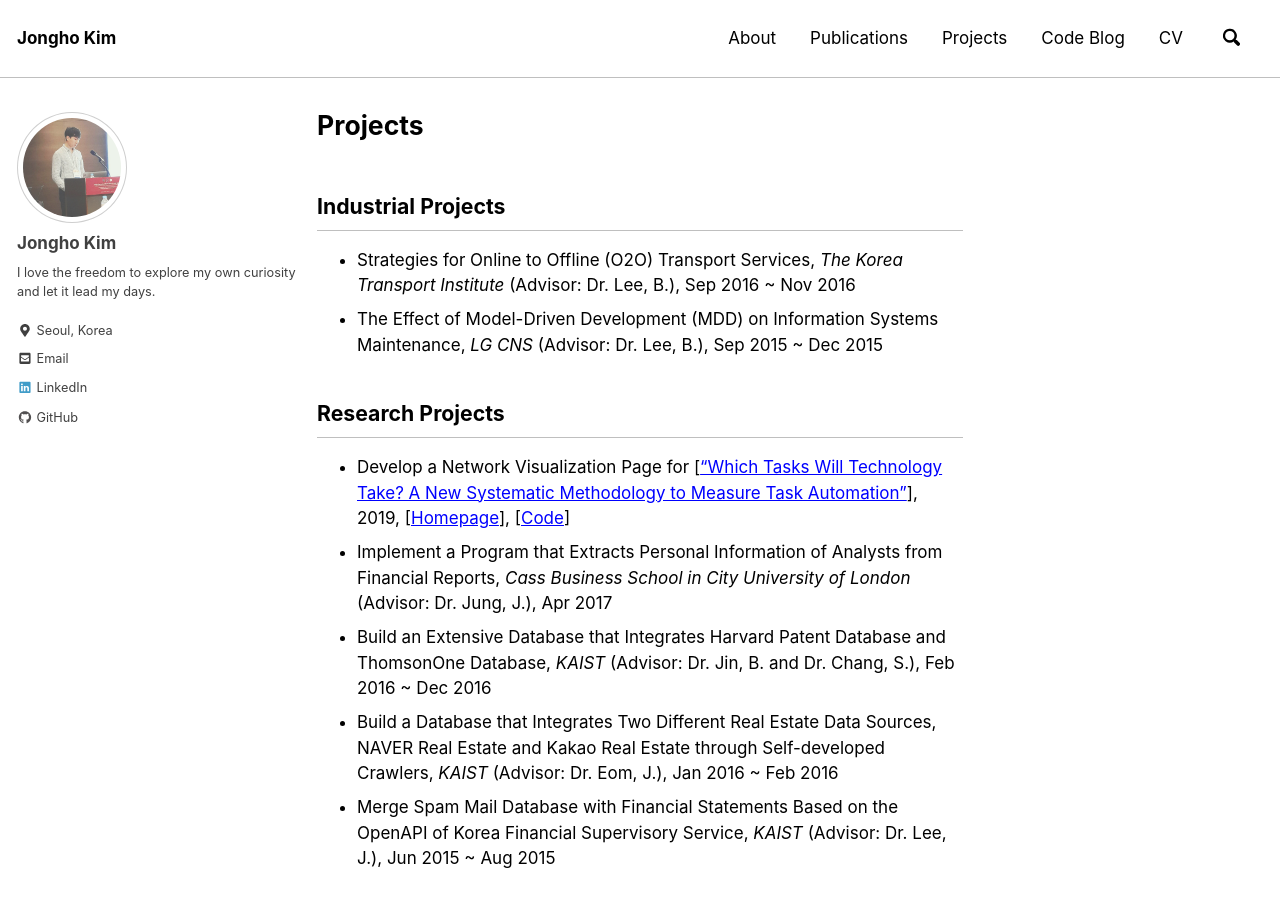
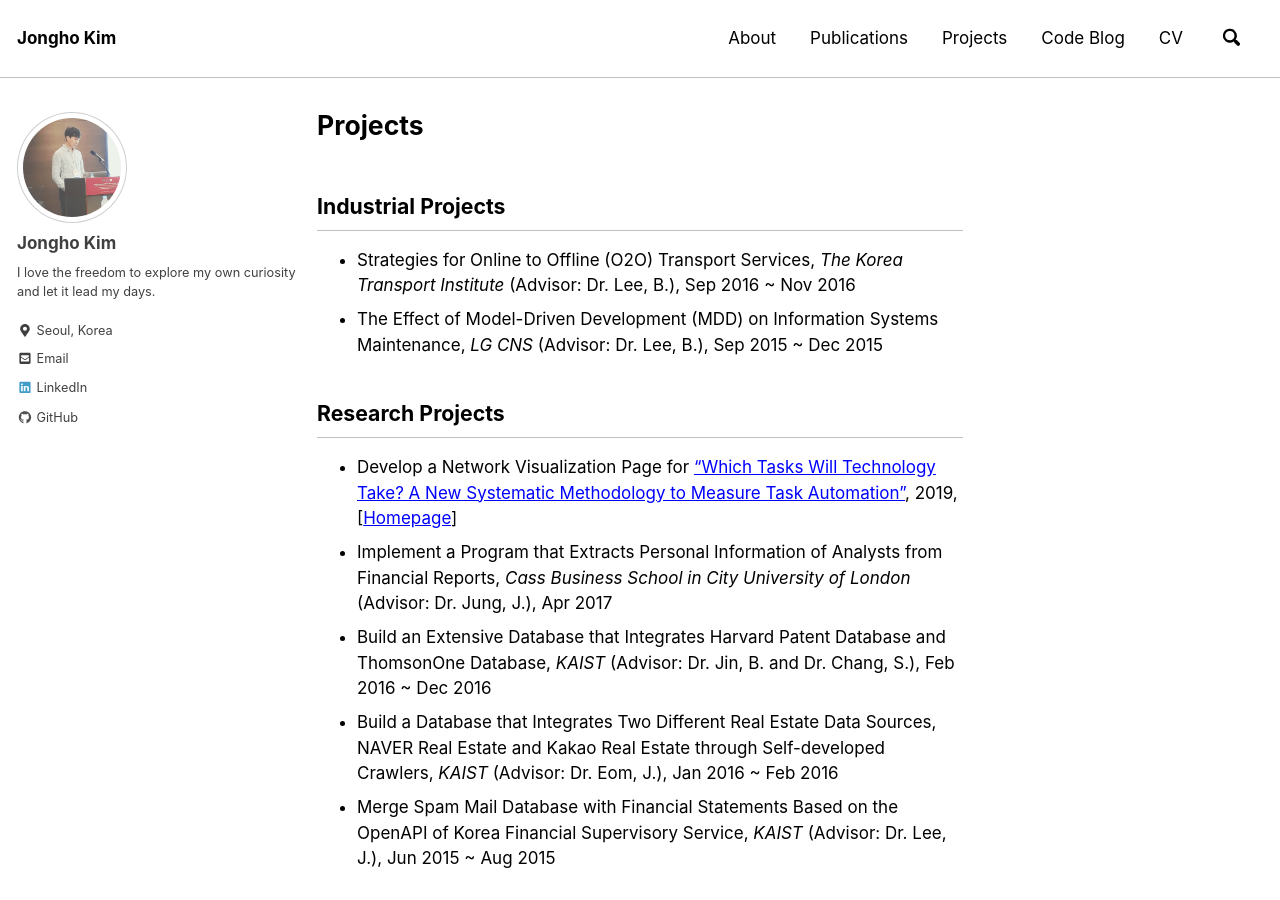
Before and after one commit to jonghkim/jonghkim.github.io, a Jekyll site: the page built from _pages/project.md, in a window 1280 px wide and 900 px high. Built offline with Jekyll 4.4.1, drawn with Linux system fonts in a browser that asks for light colours; nearby versions of some CDN libraries.

Commit message:
project update

```diff
--- a/_pages/project.md
+++ b/_pages/project.md
@@ -10,7 +10,7 @@ last_modified_at: 2019-03-19
 - The Effect of Model-Driven Development (MDD) on Information Systems Maintenance, *LG CNS* (Advisor: Dr. Lee, B.), Sep 2015 ~ Dec 2015
 
 ## Research Projects
-- Develop a Network Visualization Page for [["Which Tasks Will Technology Take? A New Systematic Methodology to Measure Task Automation"](https://aisel.aisnet.org/icis2016/Sustainability/Presentations/8/)], 2019, [[Homepage](http://jobautomation.pythonanywhere.com)], [[Code](https://github.com/jonghkim/job-automation-index-web)]
+- Develop a Network Visualization Page for ["Which Tasks Will Technology Take? A New Systematic Methodology to Measure Task Automation"](https://aisel.aisnet.org/icis2016/Sustainability/Presentations/8/), 2019, [[Homepage](http://jobautomation.pythonanywhere.com)]
 - Implement a Program that Extracts Personal Information of Analysts from Financial Reports, *Cass Business School in City University of London* (Advisor: Dr. Jung, J.), Apr 2017
 - Build an Extensive Database that Integrates Harvard Patent Database and ThomsonOne Database, *KAIST* (Advisor: Dr. Jin, B. and Dr. Chang, S.), Feb 2016 ~ Dec 2016
 - Build a Database that Integrates Two Different Real Estate Data Sources, NAVER Real Estate and Kakao Real Estate through Self-developed Crawlers, *KAIST* (Advisor: Dr. Eom, J.), Jan 2016 ~ Feb 2016
```
